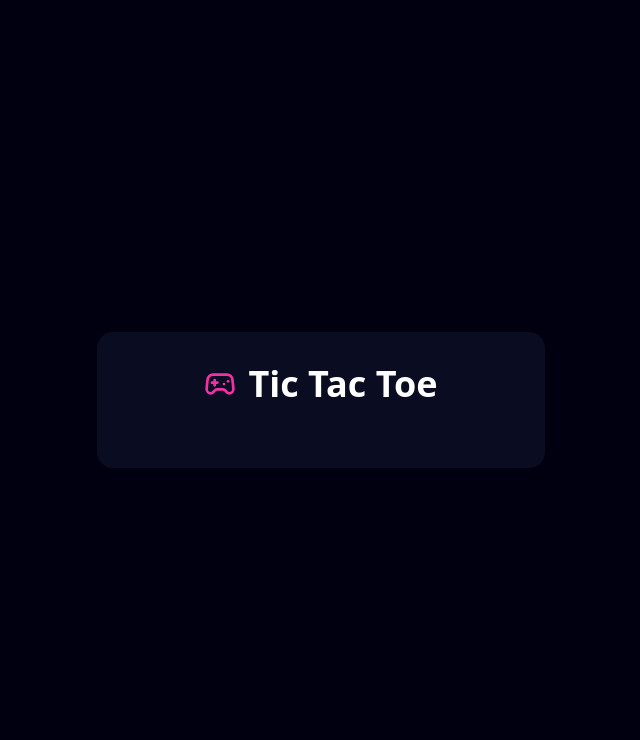
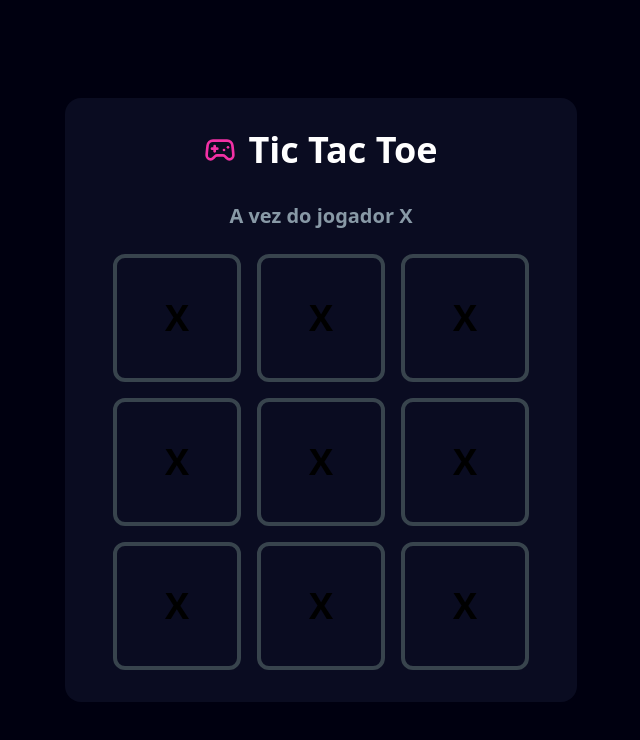
Before and after one commit to carlozfilipe/games-in-js, a React (Vite) app: page / in a window 1280 px wide. Shown: the top 740 px of the page, without its empty margins (319-959 px from the left). Built offline with nearby package versions, Linux system fonts and the light colour scheme.

Commit message:
feat: implement Board and Square components for game layout

```diff
--- a/src/App.tsx
+++ b/src/App.tsx
@@ -1,13 +1,20 @@
 import { Gamepad2 } from "lucide-react";
+import Board from "./components/Board";
 
 function App() {
   return (
     <main className="flex min-h-screen flex-col items-center justify-center bg-blue-200">
-      <div className="w-full max-w-md rounded-2xl bg-blue-100 p-8">
+      <div className="w-full max-w-lg rounded-2xl bg-blue-100 p-8">
         <div className="mb-8 flex items-center justify-center gap-3">
           <Gamepad2 className="h-8 w-8 text-pink" />
           <h1 className="text-4xl font-bold text-white">Tic Tac Toe</h1>
         </div>
+
+        <div className="mb-6 text-center">
+          <p className="text-xl font-semibold text-gray-100">A vez do jogador X</p>
+        </div>
+
+        <Board/>
       </div>
     </main>
   );
--- /dev/null
+++ b/src/components/Board.tsx
@@ -0,0 +1,19 @@
+import Square from "./Square";
+
+export default function Board() {
+  return (
+    <div className="mx-auto grid max-w-[26rem] grid-cols-3 gap-4">
+      <Square />
+      <Square />
+      <Square />
+
+      <Square />
+      <Square />
+      <Square />
+
+      <Square />
+      <Square />
+      <Square />
+    </div>
+  );
+}
--- /dev/null
+++ b/src/components/Square.tsx
@@ -0,0 +1,7 @@
+export default function Square() {
+  return (
+    <button className="h-32 w-32 rounded-xl border-4 border-gray-200 text-4xl font-bold">
+      X
+    </button>
+  );
+}
```
